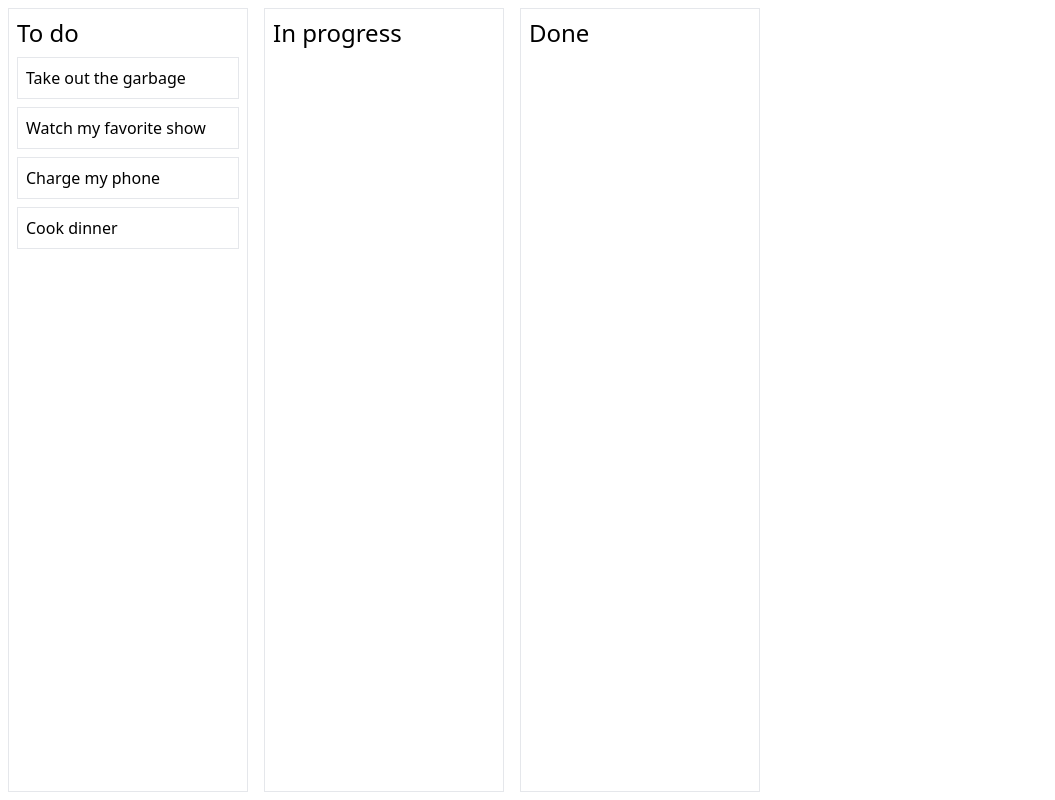
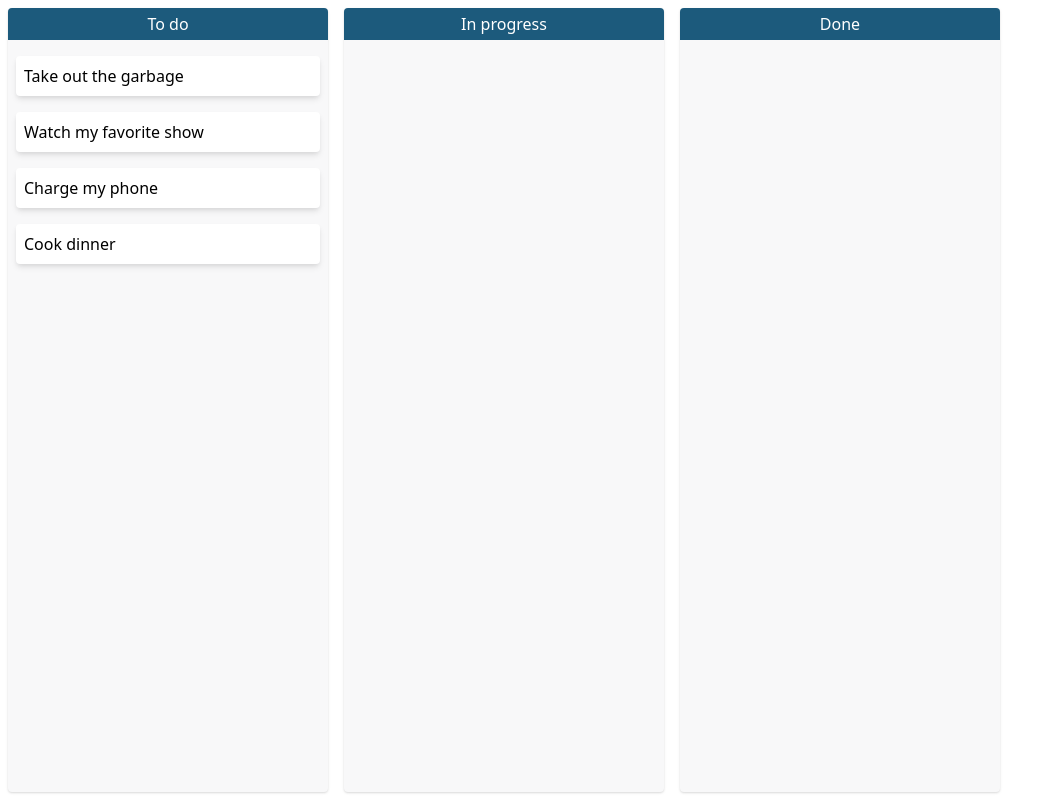
Before and after one commit to kayac-chang/react-kanban-board, a React (Vite) app: page / in a window 1280 px wide. Shown: the whole page, without its empty margins (0-1055 px from the left). Built offline with nearby package versions, Linux system fonts and the light colour scheme.

Commit message:
add style

```diff
--- a/src/App.tsx
+++ b/src/App.tsx
@@ -88,7 +88,7 @@ function App() {
       <Droppable droppableId="root" direction="horizontal" type="Column">
         {({ innerRef, droppableProps, placeholder }) => (
           <div
-            className="w-full h-full p-2 flex gap-4"
+            className="w-full h-full p-2 flex gap-4 "
             ref={innerRef}
             {...droppableProps}
           >
@@ -101,15 +101,25 @@ function App() {
                       key={column.id}
                       id={column.id}
                       index={index}
-                      title={column.title}
-                      className="w-60"
+                      title={
+                        <h3 className="bg-blue text-white text-center py-1">
+                          {column.title}
+                        </h3>
+                      }
+                      className="w-80 rounded overflow-hidden bg-gray-fill shadow"
+                      containerClassName="py-4 px-2 space-y-4"
                     >
                       {column.taskIds
                         .map((id) => tasks.find(propEq("id", id)))
                         .map(
                           (task, index) =>
                             task && (
-                              <Task key={task.id} index={index} {...task} />
+                              <Task
+                                key={task.id}
+                                index={index}
+                                className="bg-white rounded shadow-md"
+                                {...task}
+                              />
                             )
                         )}
                     </Column>
--- a/src/components/Column.tsx
+++ b/src/components/Column.tsx
@@ -4,30 +4,35 @@ import { Droppable, Draggable } from "react-beautiful-dnd";
 
 type Props = {
   id: string;
-  title: string;
+  title: ReactNode;
   children: ReactNode;
+  index: number;
   className?: string;
-  index: number;
+  containerClassName?: string;
 };
-export function Column({ id, title, index, children, className }: Props) {
+export function Column({
+  id,
+  title,
+  index,
+  children,
+  className,
+  containerClassName,
+}: Props) {
   return (
     <Draggable draggableId={id} index={index}>
       {({ draggableProps, dragHandleProps, innerRef }) => (
         <div
-          className={clsx("border p-2 flex flex-col", className)}
+          className={clsx("flex flex-col", className)}
           {...draggableProps}
           {...dragHandleProps}
           ref={innerRef}
         >
-          <h3 className="text-2xl">{title}</h3>
+          {title}
 
           <Droppable droppableId={id} type="Task">
-            {({ innerRef, droppableProps, placeholder }, snapshot) => (
+            {({ innerRef, droppableProps, placeholder }) => (
               <div
-                className={clsx(
-                  "py-2 space-y-2 flex-1",
-                  snapshot.isDraggingOver && "bg-blue-300"
-                )}
+                className={clsx("flex-1", containerClassName)}
                 ref={innerRef}
                 {...droppableProps}
               >
--- a/src/components/Task.tsx
+++ b/src/components/Task.tsx
@@ -5,13 +5,14 @@ type Props = {
   id: string;
   index: number;
   content: string;
+  className?: string;
 };
-export function Task({ id, index, content }: Props) {
+export function Task({ id, index, content, className }: Props) {
   return (
     <Draggable draggableId={id} index={index}>
-      {({ draggableProps, dragHandleProps, innerRef }, snapshot) => (
+      {({ draggableProps, dragHandleProps, innerRef }) => (
         <div
-          className={clsx("border p-2", snapshot.isDragging && "bg-green-300")}
+          className={clsx("p-2", className)}
           {...draggableProps}
           {...dragHandleProps}
           ref={innerRef}
--- a/tailwind.config.js
+++ b/tailwind.config.js
@@ -3,7 +3,14 @@ module.exports = {
   purge: ["./index.html", "./src/**/*.{vue,js,ts,jsx,tsx}"],
   darkMode: false,
   theme: {
-    extend: {},
+    colors: {
+      blue: "#1C5A7C",
+      white: "#ffffff",
+      gray: {
+        fill: "#F8F8F9",
+        stroke: "#E4E4E4",
+      },
+    },
   },
   variants: {
     extend: {},
```
